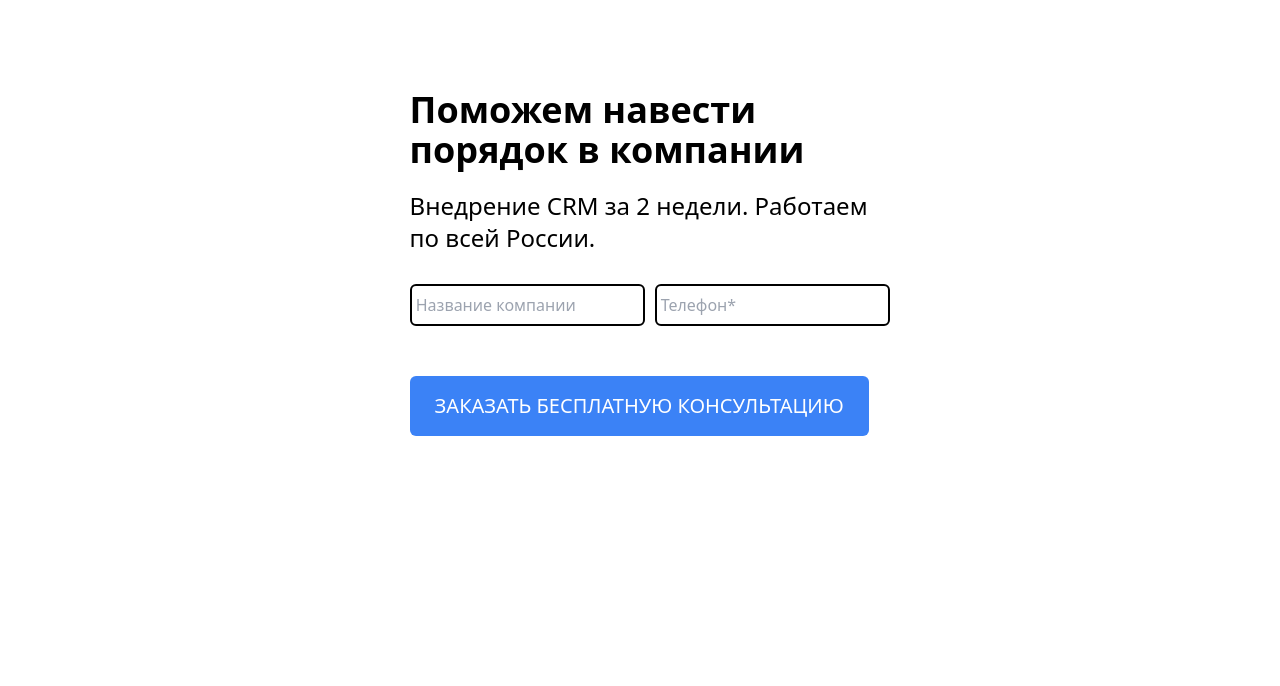
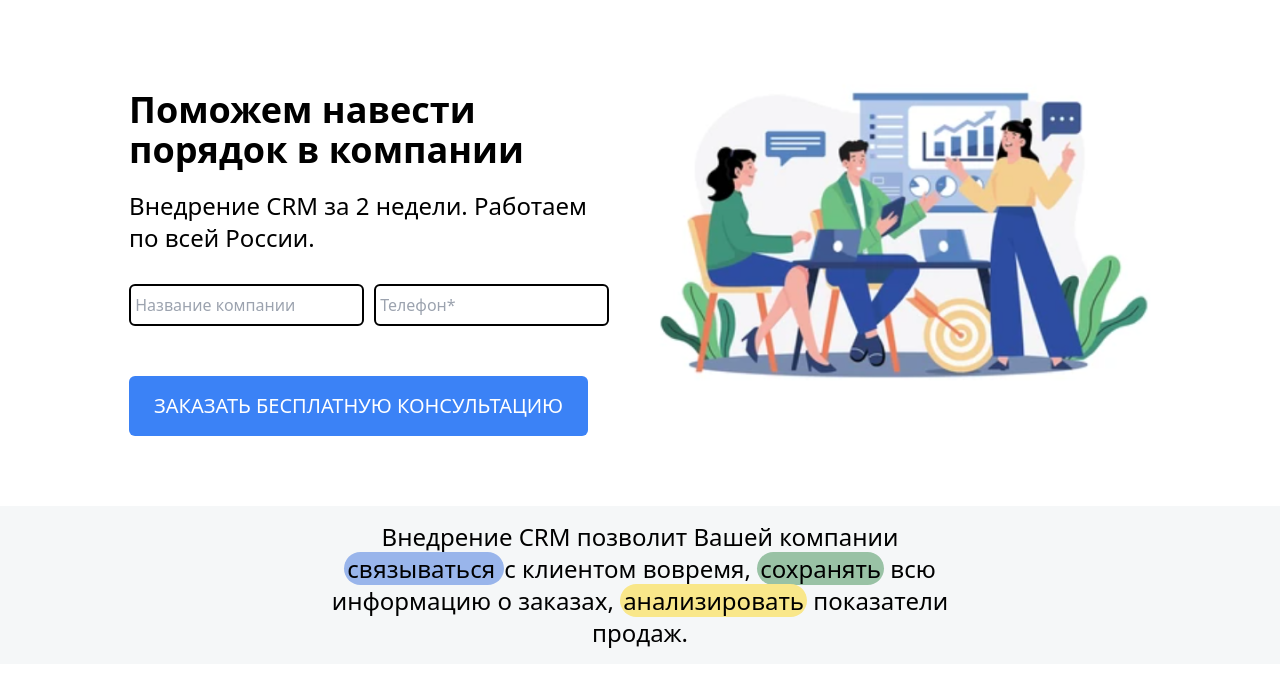
Before and after one commit to norovskiy/repoo, a website: page src/index.html in a window 1280 px wide. Shown: the part 74-760 px from the top of the page. Drawn offline with nearby package versions, Linux system fonts and the light colour scheme; files that its build step writes are made by us from their sources.

Commit message:
sectionn2

```diff
--- a/src/index.html
+++ b/src/index.html
@@ -45,6 +45,22 @@
                     КОНСУЛЬТАЦИЮ</h3>
             </button>
 </div>
+<div class="hidden sm:block">
+    <img src="./image 15.png" alt="">
+</div>
+    </nav>
 
+    <nav>
+        <div class="bg-[#F5F7F8] py-[15px]">
+            <center>
+    <div class="w-[80%] sm:w-[50%]">
+
+            <h2 class="text-2xl">Внедрение CRM позволит Вашей компании  <span class="bg-[#99B5EB] rounded-[50px] px-[3px]">связываться </span>  с клиентом вовремя,
+            <span class="bg-[#99C2A5] rounded-[50px] px-[3px]">сохранять</span>  всю информацию о заказах,    <span class="bg-[#F9E78A] rounded-[50px] px-[3px]">анализировать</span>  показатели продаж.</h2>
+
+    </div>
+ </center>
+        </div>
+    </nav>
 </body>
 </html>
```
